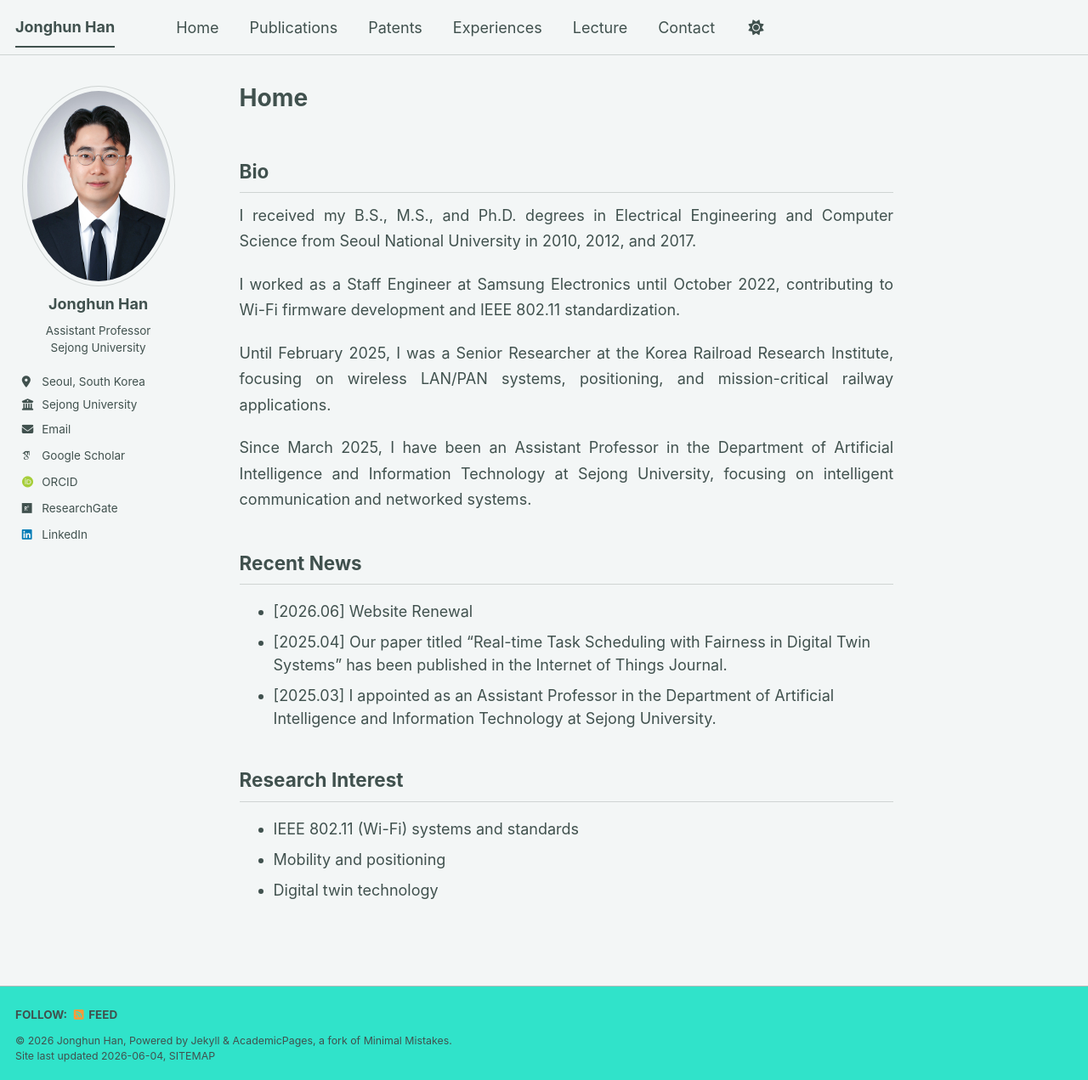
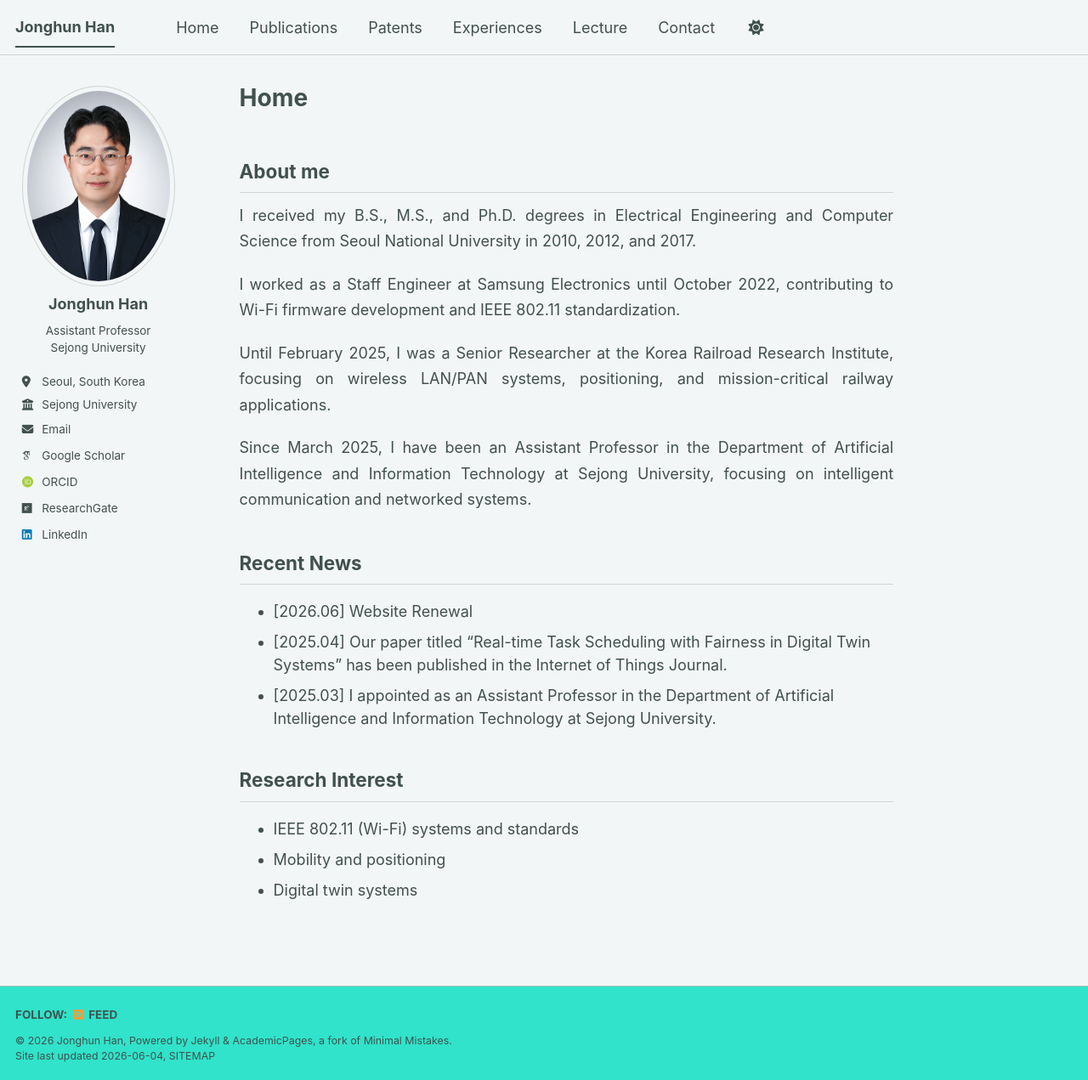
Before and after one commit to icnsl/icnsl.github.io, a Jekyll site: the page built from _pages/about.md, in a window 1280 px wide and 1271 px high. Shown: the whole window at 85% size. Built offline with Jekyll 4.4.1, drawn with Linux system fonts in a browser that asks for light colours; some web fonts are replaced; a script bundle is joined from its source files by our own code; library files that are not in the unit come from our copies.

Commit message:
Update about.md

```diff
--- a/_pages/about.md
+++ b/_pages/about.md
@@ -7,7 +7,7 @@ redirect_from:
   - /about.html
 ---
 
-## Bio
+## About me
 <div class="bio-text">
 <p>
 I received my B.S., M.S., and Ph.D. degrees in Electrical Engineering and Computer Science from Seoul National University in 2010, 2012, and 2017.
@@ -35,4 +35,4 @@ Since March 2025, I have been an Assistant Professor in the Department of Artifi
 ## Research Interest
 - IEEE 802.11 (Wi-Fi) systems and standards
 - Mobility and positioning
-- Digital twin technology
+- Digital twin systems
```
